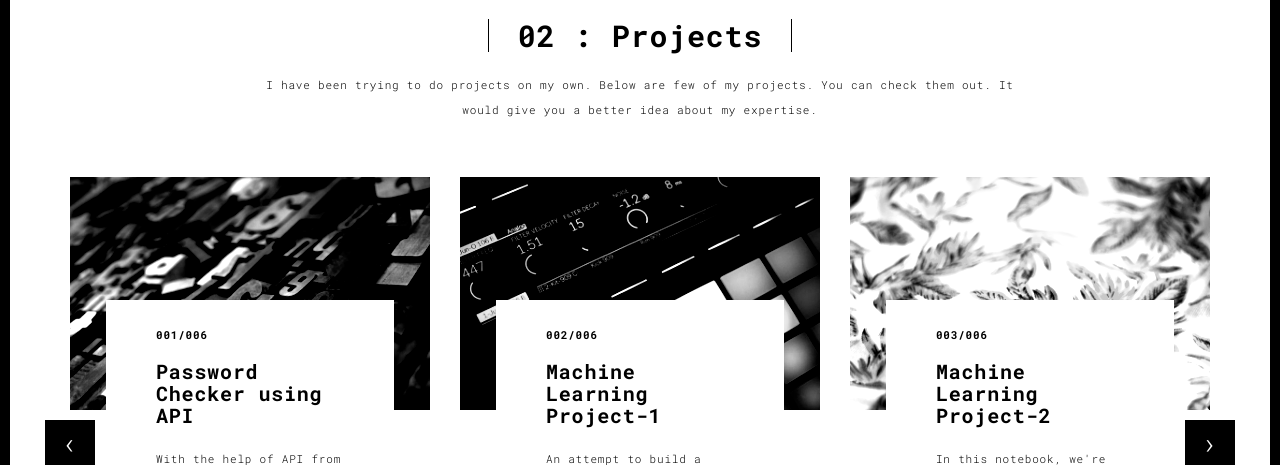
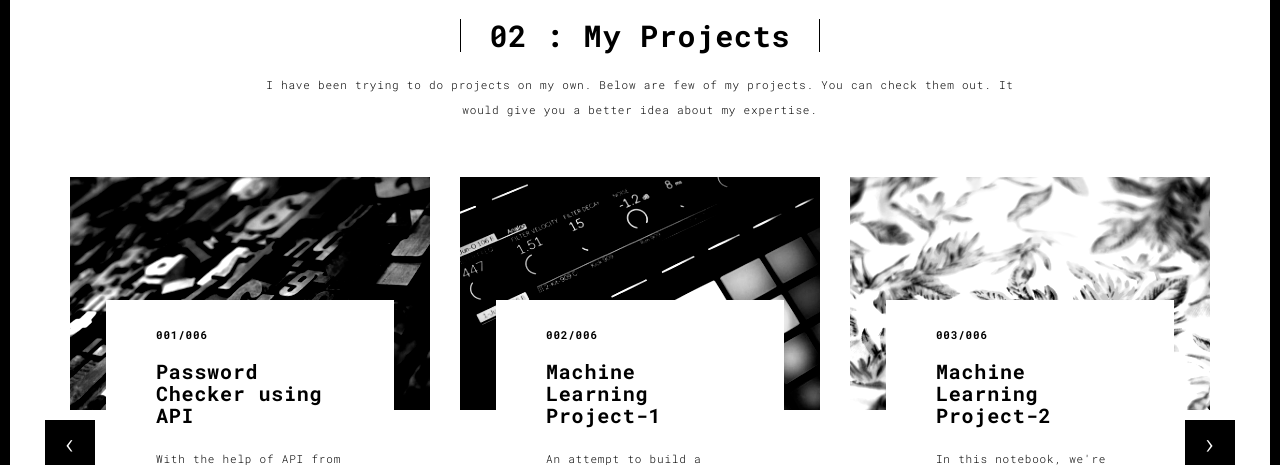
Before and after one commit to SirazSium84/portfolio-webpage, a Flask app: page /works.html in a window 1280 px wide. Shown: the part 90-555 px from the top of the page. Run offline with Flask 2, Linux system fonts and the light colour scheme; some libraries are stand-ins or nearby versions.

Commit message:
Updated the files.

```diff
--- a/templates/works.html
+++ b/templates/works.html
@@ -55,7 +55,7 @@
 
       <div class="col-sm-8 col-sm-offset-2 section-container-spacer">
         <div class="text-center">
-          <h1 class="h2">02 : Projects</h1>
+          <h1 class="h2">02 : My Projects</h1>
           <p>I have been trying to do projects on my own. Below are few of my projects. You can check them out. It would give you a better idea about my expertise.</p>
         </div>
       </div>
```
